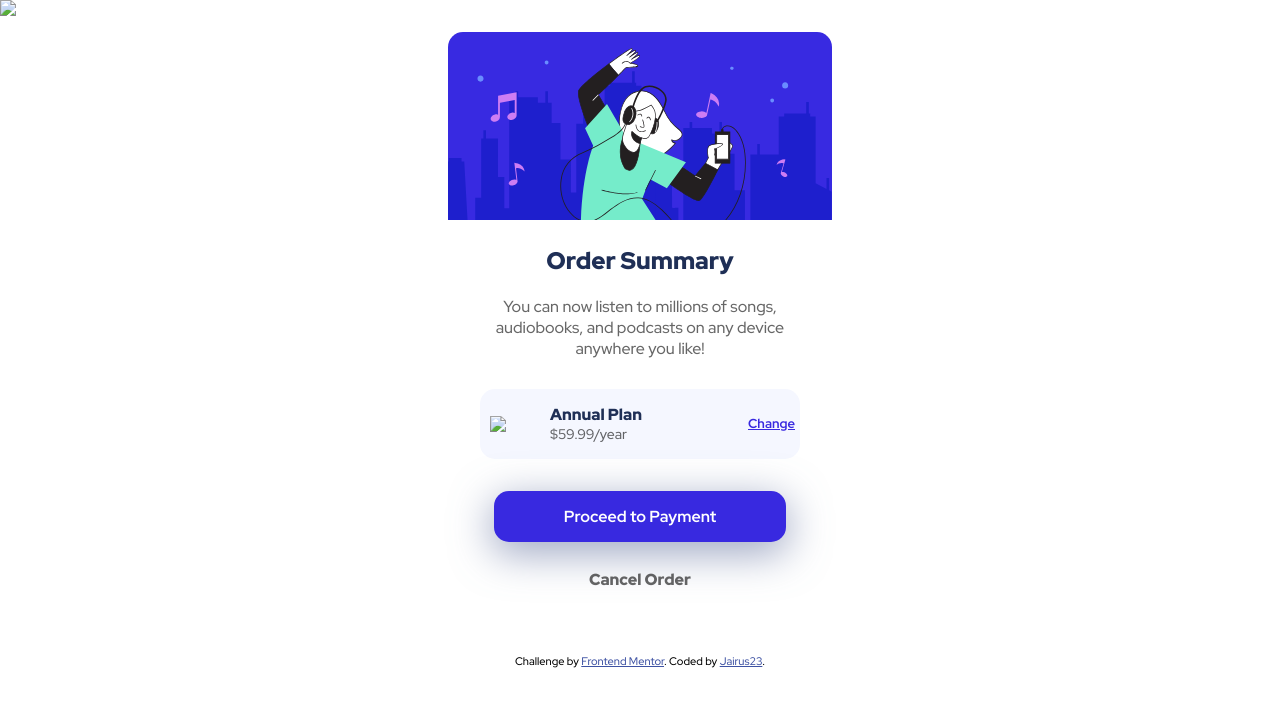
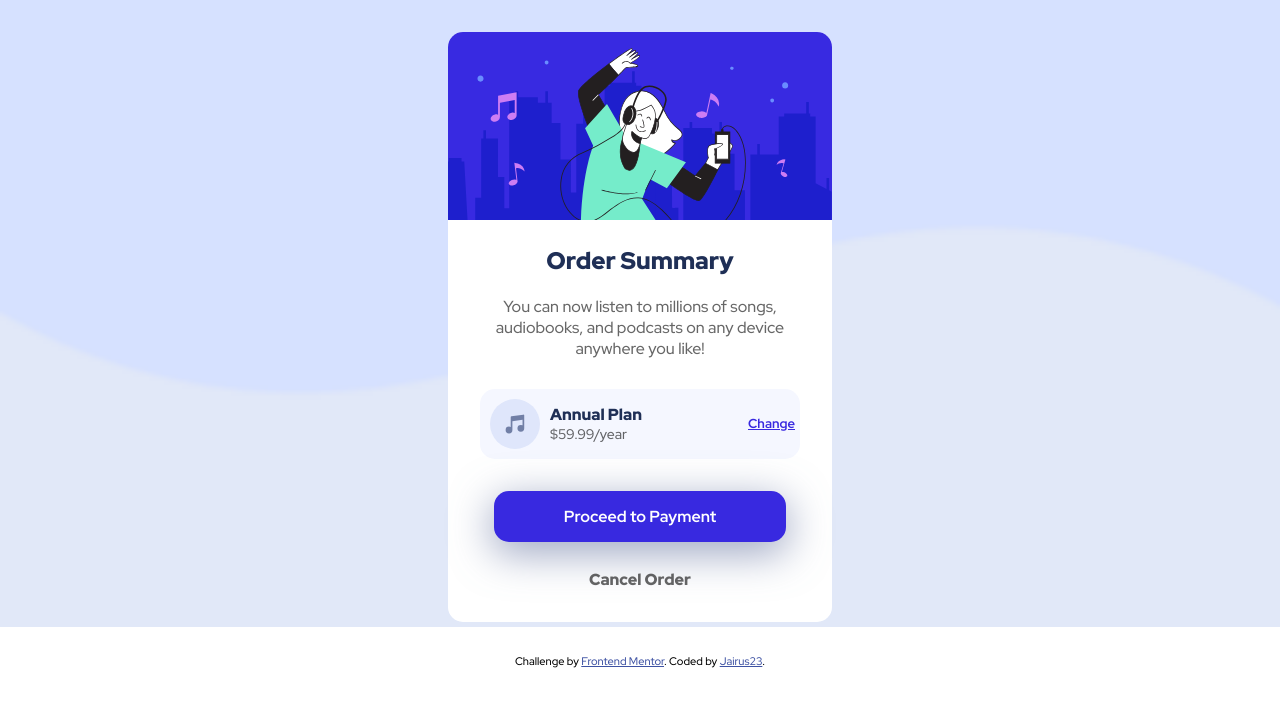
Before and after one commit to Jairus23/Frontend-Mentor-Order-summary-card, a plain HTML site: page index.html in a window 1280 px wide. Drawn offline with Linux system fonts and the light colour scheme; the site is published under a folder, as on GitHub Pages, so addresses that start at the root find nothing.

Commit message:
Add files via upload

```diff
--- a/index.html
+++ b/index.html
@@ -12,7 +12,7 @@
 <body>
 
   <div class="container">
-    <img src="/images/desktop-background.PNG" class="main-bg">
+    <img src="images/desktop-background.PNG" class="main-bg">
     <div class="card">
       <img src="images/illustration-hero.svg" class="illustration-hero">
       <div class="content">
@@ -25,7 +25,7 @@
         </div>
         <div class="price-card">
             <h5>Annual Plan</h5>
-            <img src="/images/icon-music.svg" class="music-icon">
+            <img src="images/icon-music.svg" class="music-icon">
             <p>$59.99/year</p>
           <a href="" class="change">Change</a>
         </div>
```
